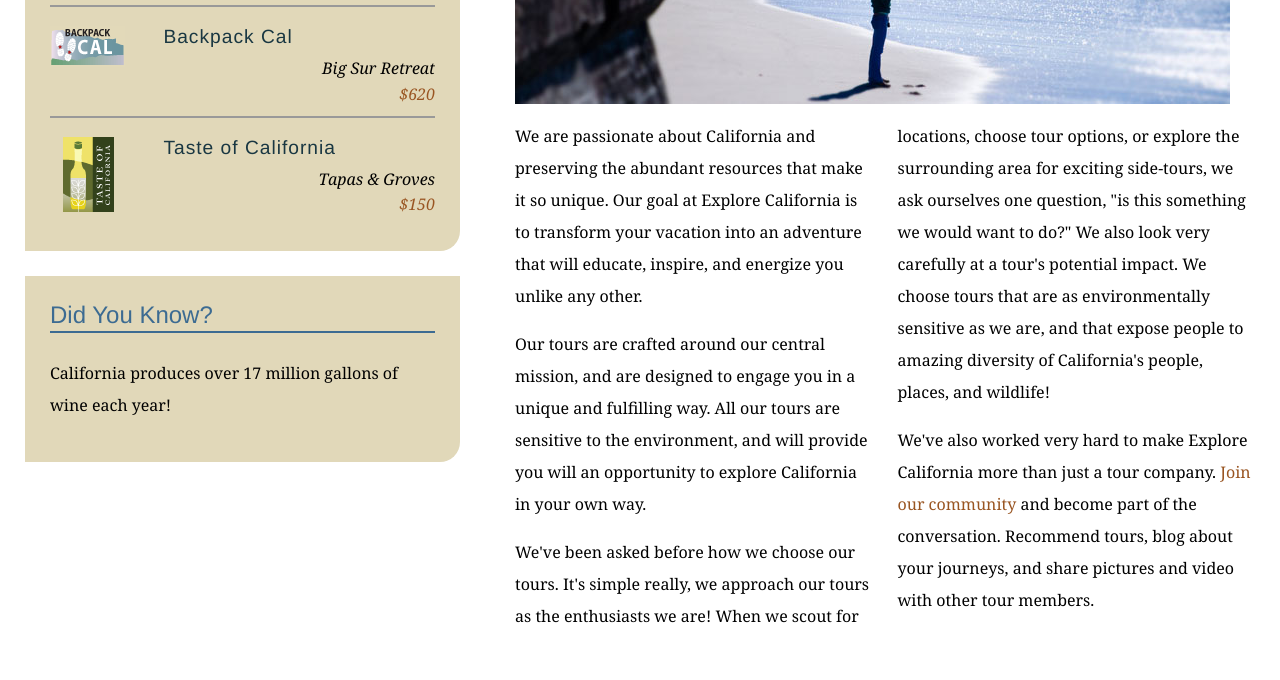
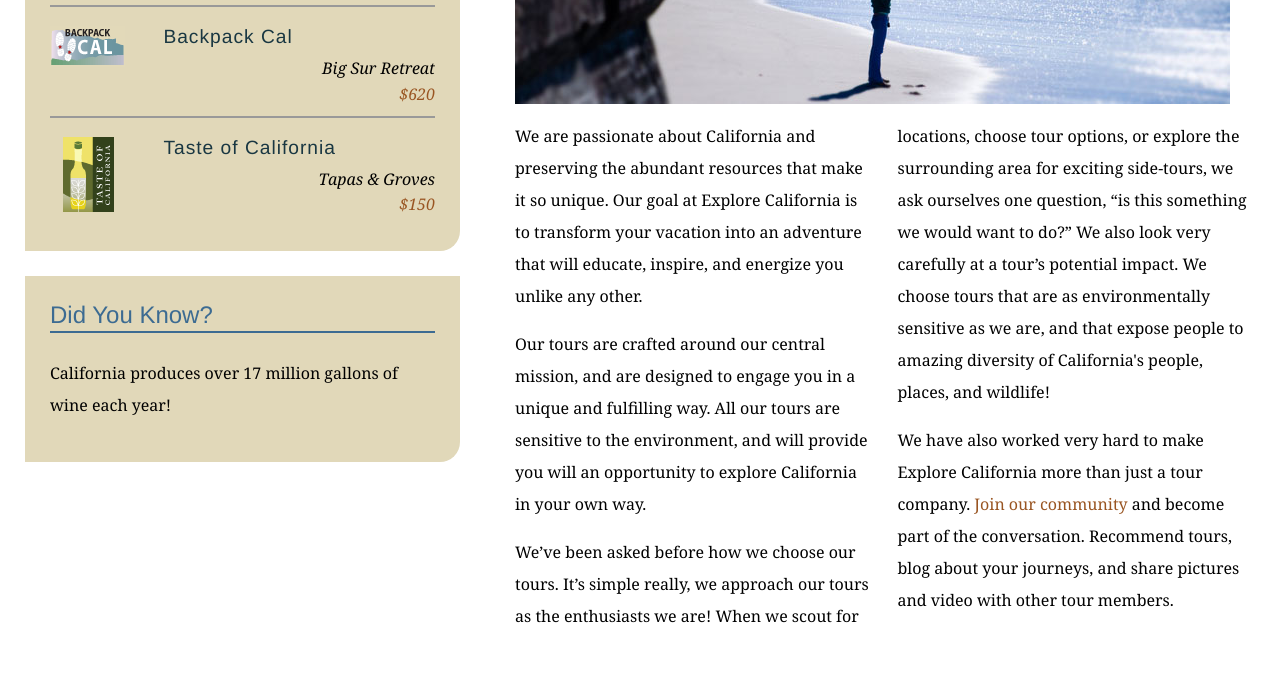
Before and after one commit to VikaLiubchenko/explore_california, a plain HTML site: page mission.html in a window 1280 px wide. Shown: the part 580-1260 px from the top of the page. Drawn offline with Linux system fonts and the light colour scheme.

Commit message:
Replaces double quotes with curly quotes

```diff
--- a/mission.html
+++ b/mission.html
@@ -64,8 +64,8 @@
           <div class="multiCol">
             <p>We are passionate about California and preserving the abundant resources that make it so unique. Our goal at Explore California is to transform your vacation into an adventure that will educate, inspire, and energize you unlike any other.</p>
             <p>Our tours are crafted around our central mission, and are designed to engage you in a unique and fulfilling way. All our tours are sensitive to the environment, and will provide you will an opportunity to explore California in your own way.</p>
-            <p>We've been asked before how we choose our tours. It's simple really, we approach our tours as the enthusiasts we are! When we scout for locations, choose tour options, or explore the surrounding area for exciting side-tours, we ask ourselves one question, &quot;is this something we would want to do?&quot; We also look very carefully at a tour's potential impact. We choose tours that are as environmentally sensitive as we are, and that expose people to amazing diversity of California's people, places, and wildlife!</p>
-            <p>We've also worked very hard to make Explore California more than just a tour company. <a href="explorers/join.html">Join our community</a> and become part of the conversation. Recommend tours, blog about your journeys, and share pictures and video with other tour members.</p>
+            <p>We&rsquo;ve been asked before how we choose our tours. It&rsquo;s simple really, we approach our tours as the enthusiasts we are! When we scout for locations, choose tour options, or explore the surrounding area for exciting side-tours, we ask ourselves one question, &ldquo;is this something we would want to do?&rdquo; We also look very carefully at a tour&rsquo;s potential impact. We choose tours that are as environmentally sensitive as we are, and that expose people to amazing diversity of California's people, places, and wildlife!</p>
+            <p>We have also worked very hard to make Explore California more than just a tour company. <a href="explorers/join.html">Join our community</a> and become part of the conversation. Recommend tours, blog about your journeys, and share pictures and video with other tour members.</p>
           </div>
         </div>
       </div>
```
